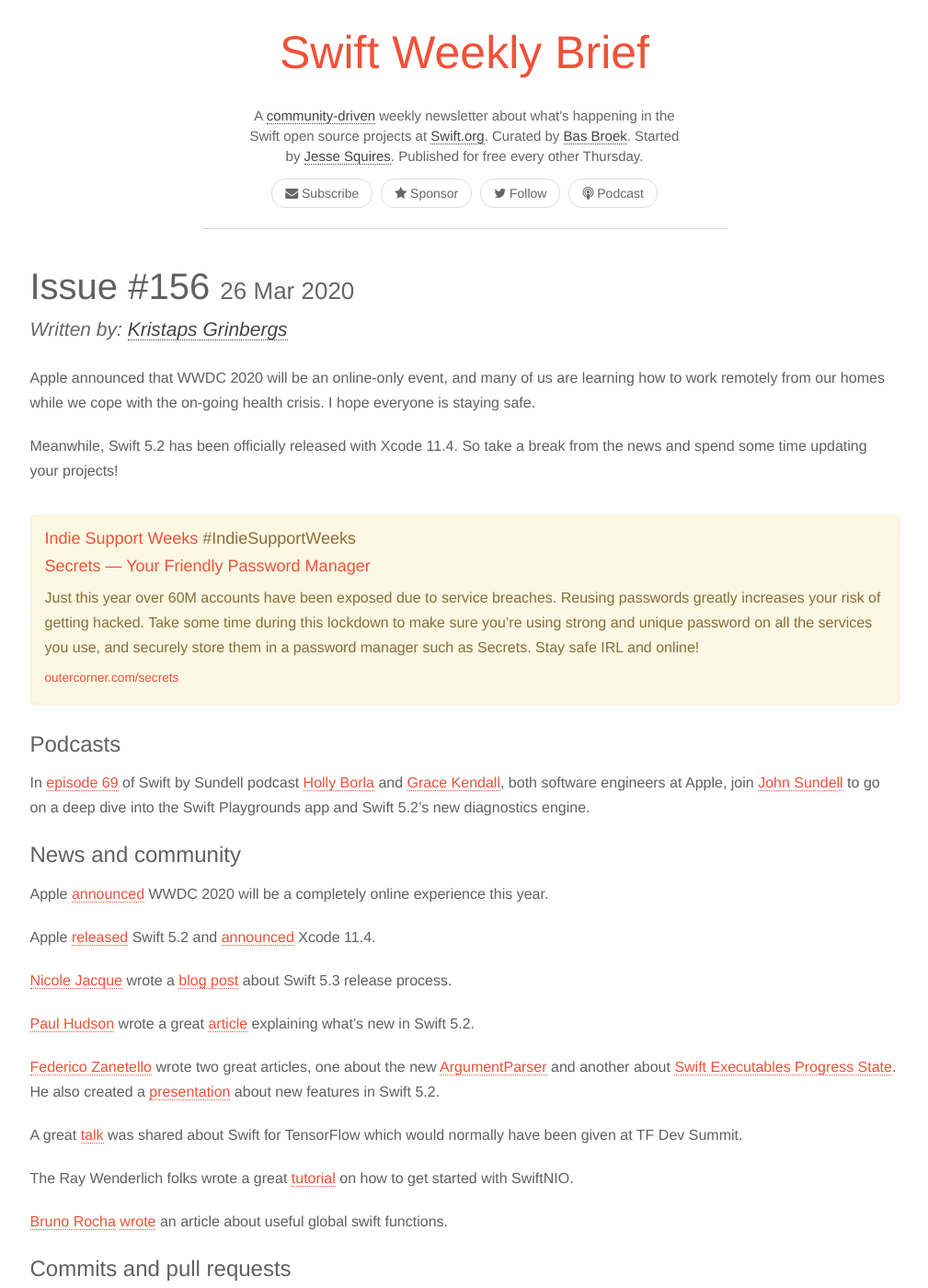
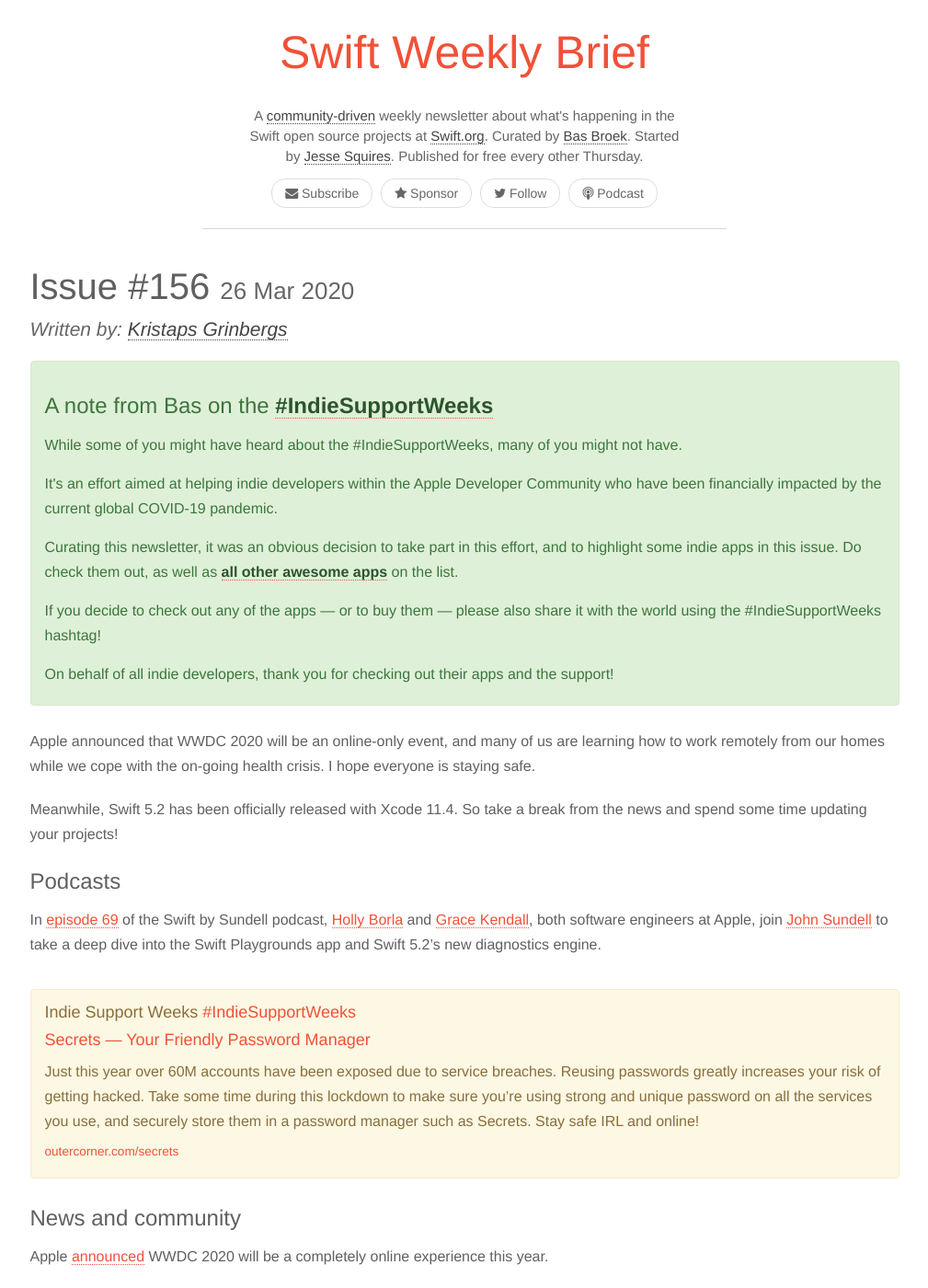
Before and after one commit to SwiftWeekly/swiftweekly.github.io, a Jekyll site: the page built from _posts/2020-03-26-issue-156.md, in a window 1280 px wide and 1400 px high. Shown: the whole window at 92% size, without its empty margins (135-1144 px from the left). Built offline with Jekyll 4.4.1, drawn with Linux system fonts in a browser that asks for light colours; some of the changed text lies outside the part shown.

Commit message:
Publish 156
Closes #503

```diff
--- a/_includes/indie_support_weeks.html
+++ b/_includes/indie_support_weeks.html
@@ -6,7 +6,7 @@
 {% endif %}
 
 <div class="alert alert-warning sponsor">
-    <h4><a href="https://github.com/JohnSundell/IndieSupportWeeks">Indie Support Weeks</a> #IndieSupportWeeks</h4>
+    <h4>Indie Support Weeks <a href="https://github.com/JohnSundell/IndieSupportWeeks">#IndieSupportWeeks</a></h4>
     <h4><a href="{{ include.link }}{{ utm_params }}" target="_blank">{{ include.heading }}</a></h4>
     {{ include.body | markdownify }}
     <p><small><a href="{{ include.link }}{{ utm_params }}" target="_blank">{{ include.displaylink }}</a></small></p>
--- /dev/null
+++ b/_includes/indie_support_weeks_note.html
@@ -0,0 +1,10 @@
+{% assign repository = "https://github.com/JohnSundell/IndieSupportWeeks" %}
+
+<div class="alert alert-success" role="alert">
+    <h3>A note from Bas on the <a class="alert-link" href="{{ repository }}">#IndieSupportWeeks</a></h3>
+    <p>While some of you might have heard about the #IndieSupportWeeks, many of you might not have.</p>
+	<p>It's an effort aimed at helping indie developers within the Apple Developer Community who have been financially impacted by the current global COVID-19 pandemic.</p>
+	<p>Curating this newsletter, it was an obvious decision to take part in this effort, and to highlight some indie apps in this issue. Do check them out, as well as <a class="alert-link" href="{{ repository }}">all other awesome apps</a> on the list.</p>
+	<p>If you decide to check out any of the apps — or to buy them — please also share it with the world using the #IndieSupportWeeks hashtag!</p>
+	<p>On behalf of all indie developers, thank you for checking out their apps and the support!</p>
+</div>
--- a/_posts/2020-03-26-issue-156.md
+++ b/_posts/2020-03-26-issue-156.md
@@ -3,6 +3,8 @@
 title: ! 'Issue #156'
 author: fassko
 ---
+
+{% include indie_support_weeks_note.html %}
 
 Apple announced that WWDC 2020 will be an online-only event, and many of us are learning how to work remotely from our homes while we cope with the on-going health crisis. I hope everyone is staying safe.
 
@@ -10,11 +12,11 @@
 
 <!--excerpt-->
 
-{% include indie_support_weeks.html link="https://outercorner.com/secrets/" heading="Secrets — Your Friendly Password Manager" body="Just this year over 60M accounts have been exposed due to service breaches. Reusing passwords greatly increases your risk of getting hacked. Take some time during this lockdown to make sure you're using strong and unique password on all the services you use, and securely store them in a password manager such as Secrets. Stay safe IRL and online!" displaylink="outercorner.com/secrets" %}
-
 ### Podcasts
 
-In [episode 69](https://www.swiftbysundell.com/podcast/69/) of Swift by Sundell podcast [Holly Borla](https://twitter.com/hollyborla) and [Grace Kendall](https://twitter.com/gracekendall26), both software engineers at Apple, join [John Sundell](https://twitter.com/johnsundell) to go on a deep dive into the Swift Playgrounds app and Swift 5.2’s new diagnostics engine.
+In [episode 69](https://www.swiftbysundell.com/podcast/69/) of the Swift by Sundell podcast, [Holly Borla](https://twitter.com/hollyborla) and [Grace Kendall](https://twitter.com/gracekendall26), both software engineers at Apple, join [John Sundell](https://twitter.com/johnsundell) to take a deep dive into the Swift Playgrounds app and Swift 5.2's new diagnostics engine.
+
+{% include indie_support_weeks.html link="https://outercorner.com/secrets/" heading="Secrets — Your Friendly Password Manager" body="Just this year over 60M accounts have been exposed due to service breaches. Reusing passwords greatly increases your risk of getting hacked. Take some time during this lockdown to make sure you're using strong and unique password on all the services you use, and securely store them in a password manager such as Secrets. Stay safe IRL and online!" displaylink="outercorner.com/secrets" %}
 
 ### News and community
 
@@ -22,78 +24,78 @@
 
 Apple [released](https://swift.org/blog/swift-5-2-released/) Swift 5.2 and [announced](https://developer.apple.com/documentation/xcode_release_notes/xcode_11_4_release_notes) Xcode 11.4.
 
-[Nicole Jacque](https://github.com/najacque/) wrote a [blog post](https://swift.org/blog/5-3-release-process/) about Swift 5.3 release process.
+[Nicole Jacque](https://github.com/najacque/) wrote [a blog post](https://swift.org/blog/5-3-release-process/) about Swift 5.3 release process.
 
-[Paul Hudson](https://twitter.com/twostraws) wrote a great [article](https://www.hackingwithswift.com/articles/212/whats-new-in-swift-5-2) explaining what's new in Swift 5.2.
+[Paul Hudson](https://twitter.com/twostraws) wrote [an article](https://www.hackingwithswift.com/articles/212/whats-new-in-swift-5-2) explaining what's new in Swift 5.2.
 
-[Federico Zanetello](https://twitter.com/zntfdr) wrote two great articles, one about the new [ArgumentParser](https://www.fivestars.blog/code/a-look-into-argument-parser.html) and another about [Swift Executables Progress State](https://www.fivestars.blog/code/executables-progress.html).
+[Federico Zanetello](https://twitter.com/zntfdr) wrote two articles, one about [the new ArgumentParser](https://www.fivestars.blog/code/a-look-into-argument-parser.html), and another about [Swift Executables Progress State](https://www.fivestars.blog/code/executables-progress.html).
 He also created a [presentation](https://speakerdeck.com/zntfdr/whats-new-in-swift-5-dot-2) about new features in Swift 5.2.
 
 A great [talk](https://drive.google.com/file/d/1gI6Zk2jS0-MNkckYBnRFNtVCHoGKHWct/view) was shared about Swift for TensorFlow which would normally have been given at TF Dev Summit.
 
 The Ray Wenderlich folks wrote a great [tutorial](https://www.raywenderlich.com/8016626-swiftnio-tutorial-practical-guide-for-asynchronous-problems) on how to get started with SwiftNIO.
 
-[Bruno Rocha](https://twitter.com/rockbruno_) [wrote](https://swiftrocks.com/useful-global-swift-functions.html) an article about useful global swift functions.
+[Bruno Rocha](https://twitter.com/rockbruno_) wrote [an article](https://swiftrocks.com/useful-global-swift-functions.html) about useful global Swift functions.
 
 ### Commits and pull requests
 
-[Slava Pestov](https://twitter.com/slava_pestov) opened [a pull request](https://github.com/apple/swift/pull/28698) that fixes unapplied references to protocol methods, which was one of the oldest and most highly duped bugs ever. Good news is that it has been merged.
+[Slava Pestov](https://twitter.com/slava_pestov) merged [a pull request](https://github.com/apple/swift/pull/28698) that fixes unapplied references to protocol methods, which was one of the oldest and most highly duped bugs ever. 😱
 
-[Pavel Yaskevich](https://github.com/xedin) closed [a pull request](https://github.com/apple/swift/pull/30627) created by [Luciano Almeida](https://github.com/LucianoPAlmeida) that resolves [SR-12382](https://bugs.swift.org/browse/SR-12382) and improves the diagnostic optional inout to generic pointer conversion mismatch.
+[Pavel Yaskevich](https://github.com/xedin) merged [a pull request](https://github.com/apple/swift/pull/30627) created by [Luciano Almeida](https://github.com/LucianoPAlmeida) that resolves [SR-12382](https://bugs.swift.org/browse/SR-12382) and improves the diagnostic for type mismatches in pointer conversion to double optionals.
 
 [Doug Gregor](https://twitter.com/dgregor79) merged [a pull request](https://github.com/apple/swift/pull/30537) that fixes handling of `@autoclosure` in `init(wrappedValue:)`.
 
-[Luciano Almeida](https://github.com/LucianoPAlmeida) merged [a pull request](https://github.com/apple/swift/pull/30440) that fixes [SR-11540](https://bugs.swift.org/browse/SR-11540) by just disfavoring overloads to closures with anonymous var that are function types with more than one argument that matches arguments of no-arg function types.
+[Luciano Almeida](https://github.com/LucianoPAlmeida) merged [a pull request](https://github.com/apple/swift/pull/30440) that fixes [SR-11540](https://bugs.swift.org/browse/SR-11540) by just disfavoring overloads to closures with anonymous var that are function types with more than one argument that matches arguments of function types without arguments.
 
 {% include indie_support_weeks.html link="https://usetimeless.app" heading="Stay focused with Timeless" body="Timeless is a subtle clock replacement. It helps you feel less anxious about the time and more focused on how you should be spending it. Try Timeless today." displaylink="usetimeless.app" %}
 
 ### Swift Forums
 
-[Maksim Kita](https://github.com/kitaisreal) pitched a `Circular Buffer`.
+[Maksim Kita](https://github.com/kitaisreal) pitched [a proposal](https://forums.swift.org/t/circular-buffer/34534) to introduce a `Circular Buffer`.
 
 > Introduce the `CircularBuffer` collection type conforming to the `RandomAccessCollection`,
 `RangeReplaceableCollection` and `MutableCollection` protocols. With random element
-access and support for constant back and front element insertion and deletion.
+access and support for constant back and forth element insertion and deletion.
 >
 > Swift currently does not have collection with both element random access
 and constant O(1) elements back and front insertion and deletion. A good
 usage examples for such collection are queue, deque, fixed length buffers.
 Such abstractions cannot effectively be build on Array because of O(n) first element deletion.
 
-[Aamir Nazir](https://forums.swift.org/u/aamir-nazir) opened discussion about counting occurrences of a substring in a string.
+[Aamir Nazir](https://forums.swift.org/u/aamir-nazir) opened [a discussion](https://forums.swift.org/t/counting-occurrences-of-a-substring-in-a-string/34541/5) about counting occurrences of a substring in a string.
 
 > Given the fact that Swift String class doesn't has any method for counting occurrences of a substring in a string. i.e
 > Counting occurrences of `"Swift"` in `"Hello Swift Swift"` => 2
 >
 > There are many alternatives available for counting occurrences of substring but I think it would be more intuitive if we add support of counting occurrences of a substring in a string.
 
-[Nate Cook](https://twitter.com/nnnnnnnn) [pitched](https://forums.swift.org/t/main-type-based-program-execution/34624) an idea about adding a new attribute that you can use to designate a type that provides the entry point for a Swift program.
+[Nate Cook](https://twitter.com/nnnnnnnn) pitched [an idea]](https://forums.swift.org/t/main-type-based-program-execution/34624) to add a new attribute that you can use to designate a type that provides the entry point for a Swift program.
 
 > This is a generalization of the `@UIApplicationMain` and `@NSApplicationMain` attributes that have been in Swift from the beginning, making that specialized behavior available to any library or framework.
 >
 > The Swift compiler will recognize a type annotated with the `@main` attribute as providing the entry point for a program. Types marked with `@main` have a single implicit requirement: declaring a static `main()` method.
 
-[tomerd](https://forums.swift.org/u/tomerd) [shared](https://forums.swift.org/t/march-4th-2020/34617) Swift on the Server Workgroup March 4th, 2020 meeting notes.
+[Tom Doron](https://forums.swift.org/u/tomerd) shared [meeting notes](https://forums.swift.org/t/march-4th-2020/34617) for the Swift on the Server Workgroup March 4th, 2020 meeting.
 
-[Karoy Lorentey](https://twitter.com/lorentey) [pitched](https://forums.swift.org/t/low-level-atomic-operations/34683) an idea bout Low-Level Atomic Operations.
+[Karoy Lorentey](https://twitter.com/lorentey) pitched [an idea]](https://forums.swift.org/t/low-level-atomic-operations/34683) about Low-Level Atomic Operations.
 
 >Here is a pitch for adding a limited set of low-level atomic operations to the Standard Library, including native spellings for C++-style acquire-release memory orderings. Our goal is to enable intrepid library authors to start building synchronization constructs directly in Swift.
 >
 > This means we must start talking about how these things will work in Swift -- in other words, we need to start working on a concurrency memory model. Given that Swift already interoperates with the C/C++ memory model, it seems like a good idea to use that as a starting point.
 
-[Saleem Abdulrasool](https://twitter.com/compnerd) [shared](https://forums.swift.org/t/new-swift-installer-for-windows/34692) the new Swift Installer for Windows.
+[Saleem Abdulrasool](https://twitter.com/compnerd) shared [an update on](https://forums.swift.org/t/new-swift-installer-for-windows/34692) the new Swift Installer for Windows.
 
-[Cal Stephens](https://forums.swift.org/u/cal) started a [discussion](https://forums.swift.org/t/codingkeypath-add-support-for-encoding-and-decoding-nested-objects-with-dot-notation/34710) about how to add a new CodingKeyPath type that allows consumers to key into nested objects using [dot notation](https://developer.apple.com/documentation/objectivec/nsobject/1416468-value).
+[Cal Stephens](https://forums.swift.org/u/cal) started [a discussion](https://forums.swift.org/t/codingkeypath-add-support-for-encoding-and-decoding-nested-objects-with-dot-notation/34710) about how to add a new `CodingKeyPath` type that allows consumers to key into nested objects using dot notation.
 
 >Today, encoding and decoding Codable objects using the compiler's synthesized implementation requires that your object graph has a one-to-one mapping to the object graph of the target payload. This decreases the control that authors have over their `Codable` models.
 >
 > I propose that we add a new `CodingKeyPath` type that allows consumers to key into nested objects using [dot notation](https://developer.apple.com/documentation/objectivec/nsobject/1416468-value).
 
-[Hassan ElDesouky](https://forums.swift.org/u/HassanElDesouky) started [discussion](https://forums.swift.org/t/contribution-starter-guide/34747) about creating a Swift contribution starter guide. Previously, he [gathered](https://forums.swift.org/t/important-talks-and-articles-for-first-time-swift-contributors/34537) materials of important talks and articles for first time contributors.
+[Hassan ElDesouky](https://forums.swift.org/u/HassanElDesouky) started [a discussion](https://forums.swift.org/t/contribution-starter-guide/34747) about creating a Swift contribution starter guide. Previously, he [gathered](https://forums.swift.org/t/important-talks-and-articles-for-first-time-swift-contributors/34537) materials of important talks and articles for first time contributors.
+
+[Tanner Nelson](https://twitter.com/tanner0101) [informed](https://forums.swift.org/t/vapor-4-official-release-begins/34802) about Vapor 4 official release.
 
 {% include indie_support_weeks.html link="https://sundialapp.com" heading="Sundial - Solar & Lunar Times and Alerts" body="Sundial provides essential sun and moon data in a compact, beautiful display. Create alerts for 24 solar/lunar events. Want to be notified 30 minutes before sunset to take the dog out for a walk? Piece of cake. Need an alert the day before full/new moon to take rest for Ashtanga yoga? No problem. For iPhone, iPad, and Apple Watch." displaylink="sundialapp.com" %}
-
-[Tanner Nelson](https://twitter.com/tanner0101) [informed](https://forums.swift.org/t/vapor-4-official-release-begins/34802) about Vapor 4 official release.
 
 ### Finally
 
```
